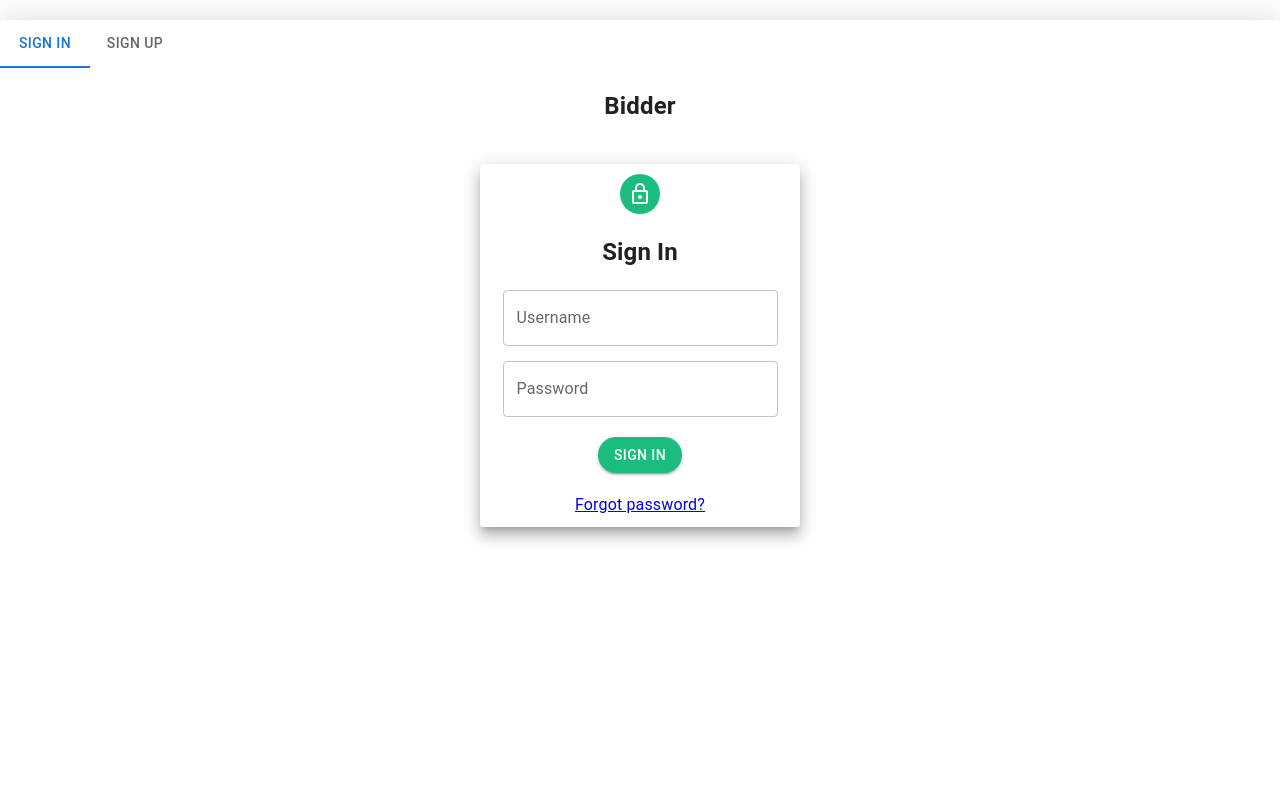
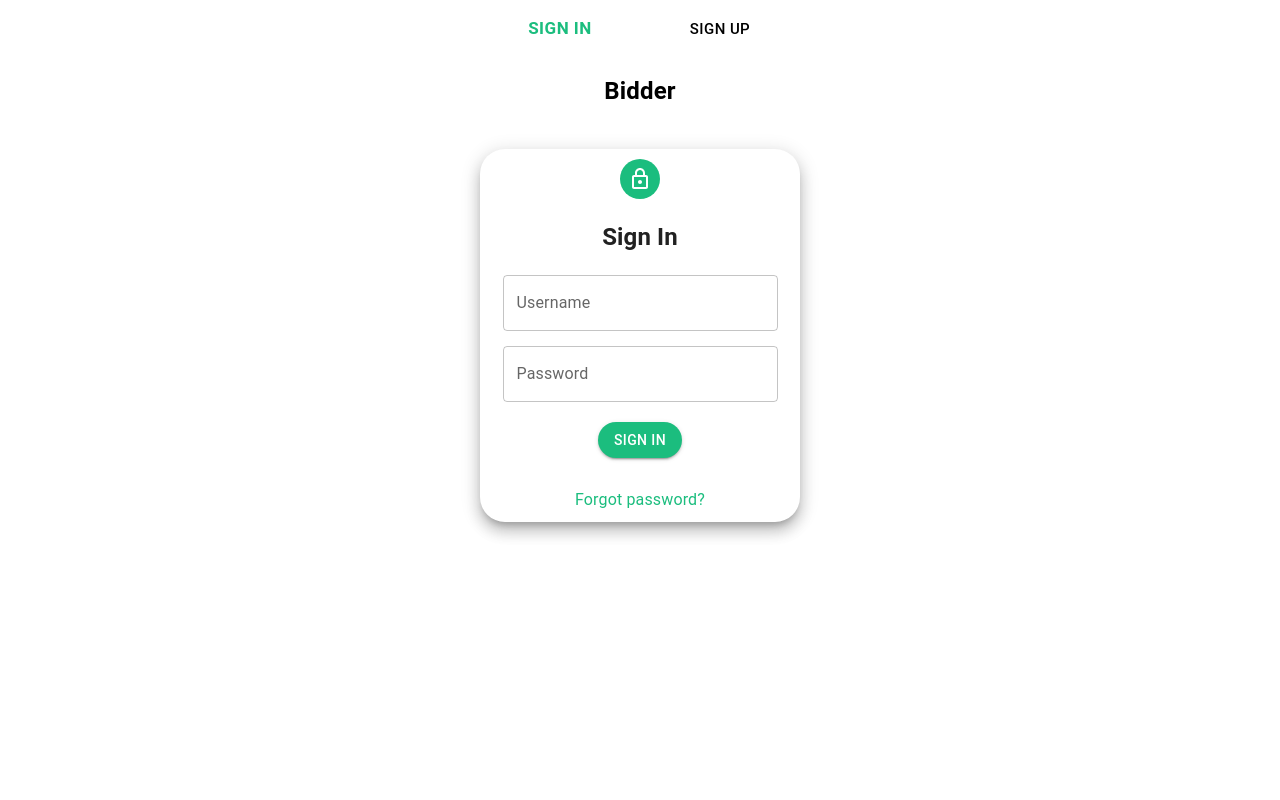
Before and after one commit to Ravi9140/Vikrawin, a React (Create React App) app in the folder client/: page /BidderRegistration in a window 1280 px wide. Shown: the top 800 px of the page. Built offline with nearby package versions, Linux system fonts and the light colour scheme; no server answers.

Commit message:
HomePage, Login, Registration UI modifications

```diff
--- a/client/src/Components/BidderLogin.jsx
+++ b/client/src/Components/BidderLogin.jsx
@@ -6,16 +6,12 @@ import {
   TextField,
   Button,
   Typography,
-  Link,
-  Checkbox,
 } from "@mui/material";
-import BidderResponsiveAppBar from "./BidderNav";
 import { Navigate, Link as LINK } from "react-router-dom";
 import PropTypes from "prop-types";
 import { connect } from "react-redux";
 import { loginbidder } from "../actions/authbidder";
 import LockOutlinedIcon from "@mui/icons-material/LockOutlined";
-import FormControlLabel from "@mui/material/FormControlLabel";
 import BidderLayout from "./BidderLayout";
 
 const BidderLogin = ({ loginbidder, isAuthenticatedBidder }) => {
@@ -36,10 +32,11 @@ const BidderLogin = ({ loginbidder, isAuthenticatedBidder }) => {
   const paperStyle = {
     padding: 10,
     margin: "20px  auto",
+    borderRadius: "25px",
+
   };
 
   const avatarStyle = { backgroundColor: "#1bbd7e" };
-  const btnstyle = { margin: "8px 0" };
 
   // Redirect if Logged In
 
@@ -63,7 +60,7 @@ const BidderLogin = ({ loginbidder, isAuthenticatedBidder }) => {
         justifyContent="center"
         alignItems="center"
       >
-        <Grid item xs={9} sm={7} md={3} sx={{}}>
+        <Grid item xs={10} sm={6} md={4} lg={3} >
           <Paper elevation={10} style={paperStyle}>
             <Grid
               item
@@ -117,7 +114,8 @@ const BidderLogin = ({ loginbidder, isAuthenticatedBidder }) => {
                       color: "white",
                       "&:hover": {
                         backgroundColor: "white",
-                        color: "black",
+                        color: "#1bbd7e",
+                        border: "1px solid #1bbd7e ",
                       },
                     }}
                     // fullWidth
@@ -125,8 +123,17 @@ const BidderLogin = ({ loginbidder, isAuthenticatedBidder }) => {
                     Sign in
                   </Button>
                 </Grid>
-                <Typography align="center" marginTop="20px">
-                  <LINK to="/BidderForgotPassword">Forgot password?</LINK>
+                <Typography align="center" marginTop="30px">
+                  <LINK
+                    to="/BidderForgotPassword"
+                    style={{
+                      textDecoration: "none",
+                      color: "#1bbd7e",
+                      fontStyle: "bold",
+                    }}
+                  >
+                    Forgot password?
+                  </LINK>
                 </Typography>
               </form>
             </Grid>
--- a/client/src/Components/BidderSignup.jsx
+++ b/client/src/Components/BidderSignup.jsx
@@ -7,9 +7,7 @@ import {
   Typography,
   TextField,
   Button,
-  Checkbox,
 } from "@mui/material";
-import { FormControlLabel } from "@mui/material";
 import { connect } from "react-redux";
 import axios from "axios";
 import { setAlert } from "../actions/alert";
@@ -29,8 +27,6 @@ const BidderSignup = ({
   valid_mob,
   changemobile,
 }) => {
-  // const [phoneVerify, setPhoneVerify] = useState(valid_mob);
-  // const [verifieds, setVerified] = useState(verified);
   const [otp, setOtp] = useState("");
   const [formData, setFormData] = useState({
     name: "",
@@ -117,10 +113,9 @@ const BidderSignup = ({
   };
 
   const paperStyle = {
-    padding: "30px 20px",
-    height: "auto",
-    width: "60vw",
+    padding: 10,
     margin: "20px auto",
+    borderRadius: "25px",
   };
   const headerStyle = { margin: 0 };
   const avatarStyle = { backgroundColor: "#1bbd7e" };
@@ -135,8 +130,18 @@ const BidderSignup = ({
   }
   return (
     <>
-      <Grid container spacing={1}>
-        <Paper elevation={20} style={paperStyle}>
+      <center>
+        {" "}
+        <h2> Bidder </h2>{" "}
+      </center>
+      <Grid
+        container
+        align="center"
+        justifyContent="center"
+        alignItems="center"
+      >
+        <Grid item xs={10} sm={8} md={6} lg={4}>
+          <Paper elevation={10} style={paperStyle}>
             <Grid align="center" item>
               <Avatar style={avatarStyle}>
                 <AddCircleOutlineOutlinedIcon />
@@ -147,7 +152,9 @@ const BidderSignup = ({
               </Typography>
             </Grid>
             <form
-            /*style={{ flexDirection: "row" }} */ onSubmit={(e) => onSubmit(e)}
+              /*style={{ flexDirection: "row" }} */ onSubmit={(e) =>
+                onSubmit(e)
+              }
             >
               <Grid xs={12} sm={12} md={12} item>
                 <TextField
@@ -174,9 +181,18 @@ const BidderSignup = ({
                   />
                 </Grid>
                 <Grid xs={12} sm={12} md={6} item>
-                {valid_mob ? (
-                  <React.Fragment>
                   <TextField
+                    style={tfieldStyle}
+                    label="Phone Number"
+                    name="contact"
+                    value={contact}
+                    onChange={(e) => onChange(e)}
+                    placeholder="Enter your phone number"
+                    fullWidth
+                  ></TextField>
+                  {/* {valid_mob ? (
+                    <React.Fragment> */}
+                  {/* <TextField
                         style={tfieldStyle}
                         label="OTP"
                         name="otp"
@@ -185,8 +201,8 @@ const BidderSignup = ({
                         placeholder="Enter 6 digit OTP"
                         fullWidth
                         disabled={verified}
-                    ></TextField>
-                    <Button
+                      ></TextField> */}
+                  {/* <Button
                         onClick={() => {
                           verifyotp({ contact, otp });
                           // setVerified(true);
@@ -224,7 +240,7 @@ const BidderSignup = ({
                         Send OTP
                       </Button>
                     </React.Fragment>
-                )}
+                  )} */}
                 </Grid>
               </Grid>
               <Grid container item xs={12} md={12} sm={12} spacing={1}>
@@ -342,10 +358,11 @@ const BidderSignup = ({
                       color: "white",
                       "&:hover": {
                         backgroundColor: "white",
-                      color: "black",
+                        color: "#1bbd7e",
+                        border: "1px solid #1bbd7e ",
                       },
                     }}
-                  disabled={!verified}
+                    // disabled={!verified}
                   >
                     Sign up
                   </Button>
@@ -353,6 +370,7 @@ const BidderSignup = ({
               </Grid>
             </form>
           </Paper>
+        </Grid>
       </Grid>
     </>
   );
--- a/client/src/Components/FarmerSignup.jsx
+++ b/client/src/Components/FarmerSignup.jsx
@@ -6,14 +6,6 @@ import {
   Typography,
   TextField,
   Button,
-  Checkbox,
-} from "@mui/material";
-import {
-  FormLabel,
-  FormControl,
-  FormControlLabel,
-  Radio,
-  RadioGroup,
 } from "@mui/material";
 import { connect } from "react-redux";
 import axios from "axios";
@@ -117,19 +109,27 @@ const FarmerSignup = ({
     }
   };
   const paperStyle = {
-    padding: "30px 20px",
-    height: "auto",
-    width: "60vw",
+    padding: 10,
     margin: "20px auto",
+    borderRadius: "25px",
   };
   const headerStyle = { margin: 0 };
   const avatarStyle = { backgroundColor: "#1bbd7e" };
   const tfieldStyle = { marginTop: "14px" };
-  const marginTop = { marginTop: 3 };
   return (
     <>
-      <Grid container spacing={1}>
-        <Paper elevation={20} style={paperStyle}>
+      <center>
+        {" "}
+        <h2> Farmer </h2>{" "}
+      </center>
+      <Grid
+        container
+        align="center"
+        justifyContent="center"
+        alignItems="center"
+      >
+        <Grid item xs={10} sm={8} md={6} lg={4}>
+          <Paper elevation={10} style={paperStyle}>
             <Grid align="center" item>
               <Avatar style={avatarStyle}>
                 <AddCircleOutlineOutlinedIcon />
@@ -166,7 +166,16 @@ const FarmerSignup = ({
                   />
                 </Grid>
                 <Grid xs={12} sm={12} md={6} item>
-                {valid_mob ? (
+                  <TextField
+                    style={tfieldStyle}
+                    label="Phone Number"
+                    name="contact"
+                    value={contact}
+                    onChange={(e) => onChange(e)}
+                    placeholder="Enter your phone number"
+                    fullWidth
+                  ></TextField>
+                  {/* {valid_mob ? (
                     <React.Fragment>
                       <TextField
                         style={tfieldStyle}
@@ -216,7 +225,7 @@ const FarmerSignup = ({
                         Send OTP
                       </Button>
                     </React.Fragment>
-                )}
+                  )} */}
                 </Grid>
               </Grid>
               <Grid container item xs={12} md={12} sm={12} spacing={1}>
@@ -332,10 +341,10 @@ const FarmerSignup = ({
                       color: "white",
                       "&:hover": {
                         backgroundColor: "white",
-                      color: "black",
+                        color: "#1bbd7e",
+                        border: "1px solid #1bbd7e ",
                       },
                     }}
-                  disabled={!verified}
                   >
                     Sign up
                   </Button>
@@ -343,6 +352,7 @@ const FarmerSignup = ({
               </Grid>
             </form>
           </Paper>
+        </Grid>
       </Grid>
     </>
   );
--- a/client/src/Pages/Bidder/BidderRegistration.js
+++ b/client/src/Pages/Bidder/BidderRegistration.js
@@ -1,15 +1,15 @@
 import React, { useState } from "react";
 import { Box, Paper, Typography, Tab, Tabs } from "@mui/material";
-
 import Login from "../../Components/BidderLogin";
 import Signup from "../../Components/BidderSignup";
+
 const BidderRegistration = () => {
   const [value, setValue] = useState(0);
   const handleChange = (event, newValue) => {
     setValue(newValue);
   };
 
-  const paperStyle = { width: "auto", height: "150vh", margin: "20px auto" };
+  const paperStyle = { width: "auto", margin: "5px auto" };
   function TabPanel(props) {
     const { children, value, index, ...other } = props;
 
@@ -31,25 +31,63 @@ const BidderRegistration = () => {
   }
 
   return (
-    <Paper elevation={20} style={paperStyle}>
+    <div style={paperStyle}>
       <Tabs
+        TabIndicatorProps={{
+          style: {
+            background: "#1bbd7e",
+            backgroundColor: "white",
+          },
+        }}
+        sx={{
+          marginX: "auto",
+          width: { xs: "100%", sm: "35%", md: "25%" },
+          color: "black",
+        }}
         value={value}
-        indicatorColor="primary"
-        textColor="primary"
+        indicatorColor="secondary"
+        textColor="white"
         onChange={handleChange}
         aria-label="disabled tabs example"
       >
-        <Tab label="Sign In" />
+        <Tab
+          label="Sign In"
+          sx={{
+            width: "50%",
+            fontWeight: "",
+            fontSize: "15px",
+            "&:hover": { backgroundColor: "white", color: "#1bbd7e" },
+            "&.Mui-selected": {
+              color: "#1bbd7e",
+              fontWeight: "bold",
+              fontSize: "17px",
+            },
+          }}
+        />
 
-        <Tab label="Sign Up" />
+        <Tab
+          label="Sign Up"
+          sx={{
+            width: "50%",
+            fontWeight: "",
+            fontSize: "15px",
+            "&:hover": { backgroundColor: "white", color: "#1bbd7e" },
+            "&.Mui-selected": {
+              color: "#1bbd7e",
+              fontWeight: "bold",
+              fontSize: "17px",
+            },
+          }}
+        />
       </Tabs>
+
       <TabPanel value={value} index={0}>
         <Login handleChange={handleChange} />
       </TabPanel>
       <TabPanel value={value} index={1}>
         <Signup />
       </TabPanel>
-    </Paper>
+    </div>
   );
 };
 
--- a/client/src/Pages/Farmer/FarmerRegistration.js
+++ b/client/src/Pages/Farmer/FarmerRegistration.js
@@ -1,15 +1,15 @@
 import React, { useState } from "react";
 import { Box, Paper, Typography, Tab, Tabs } from "@mui/material";
-
 import Login from "../../Components/FarmerLogin";
 import Signup from "../../Components/FarmerSignup";
+
 const FarmerRegistration = () => {
   const [value, setValue] = useState(0);
   const handleChange = (event, newValue) => {
     setValue(newValue);
   };
 
-  const paperStyle = { width: "auto", height: "150vh", margin: "20px auto" };
+  const paperStyle = { width: "auto", margin: "5px auto" };
   function TabPanel(props) {
     const { children, value, index, ...other } = props;
 
@@ -31,25 +31,63 @@ const FarmerRegistration = () => {
   }
 
   return (
-    <Paper elevation={20} style={paperStyle}>
+    <div style={paperStyle}>
       <Tabs
+        TabIndicatorProps={{
+          style: {
+            background: "#1bbd7e",
+            backgroundColor: "white",
+          },
+        }}
+        sx={{
+          marginX: "auto",
+          width: { xs: "100%", sm: "35%", md: "25%" },
+          color: "black",
+        }}
         value={value}
-        indicatorColor="primary"
-        textColor="primary"
+        indicatorColor="secondary"
+        textColor="white"
         onChange={handleChange}
         aria-label="disabled tabs example"
       >
-        <Tab label="Sign In" />
+        <Tab
+          label="Sign In"
+          sx={{
+            width: "50%",
+            fontWeight: "",
+            fontSize: "15px",
+            "&:hover": { backgroundColor: "white", color: "#1bbd7e" },
+            "&.Mui-selected": {
+              color: "#1bbd7e",
+              fontWeight: "bold",
+              fontSize: "17px",
+            },
+          }}
+        />
 
-        <Tab label="Sign Up" />
+        <Tab
+          label="Sign Up"
+          sx={{
+            width: "50%",
+            fontWeight: "",
+            fontSize: "15px",
+            "&:hover": { backgroundColor: "white", color: "#1bbd7e" },
+            "&.Mui-selected": {
+              color: "#1bbd7e",
+              fontWeight: "bold",
+              fontSize: "17px",
+            },
+          }}
+        />
       </Tabs>
+
       <TabPanel value={value} index={0}>
         <Login handleChange={handleChange} />
       </TabPanel>
       <TabPanel value={value} index={1}>
         <Signup />
       </TabPanel>
-    </Paper>
+    </div>
   );
 };
 
--- a/client/src/Pages/video.css
+++ b/client/src/Pages/video.css
@@ -7,7 +7,7 @@
   width: 100%;
   height: 100%;
   object-fit: cover;
-  /* opacity: 0.9;*/
+  opacity: 0.7;
   filter: blur(1px);
   /* max-width: auto; */
   /* height: auto; */
```
Also changed, not shown: client/src/Components/FarmerLogin.jsx (+16 -15 lines), client/src/Pages/HomePage.js (+7 -28 lines). Lines whose indentation alone changed are shown as unchanged.
